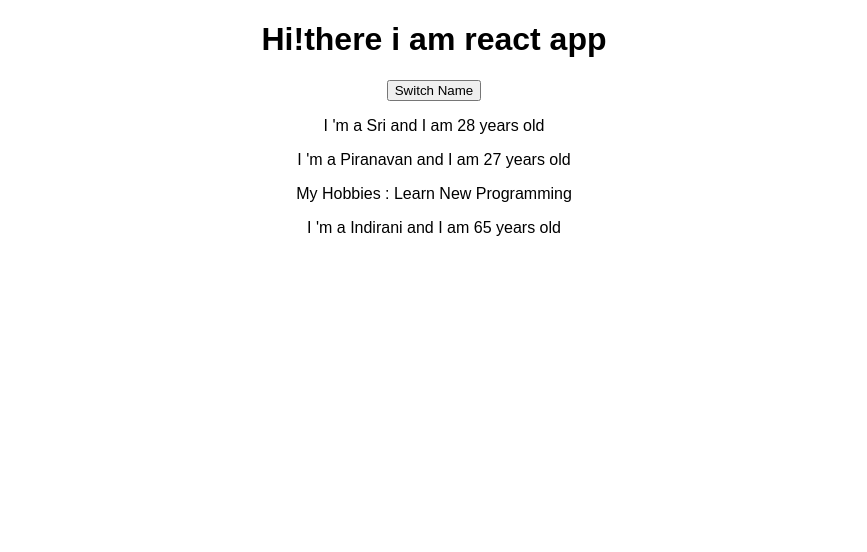
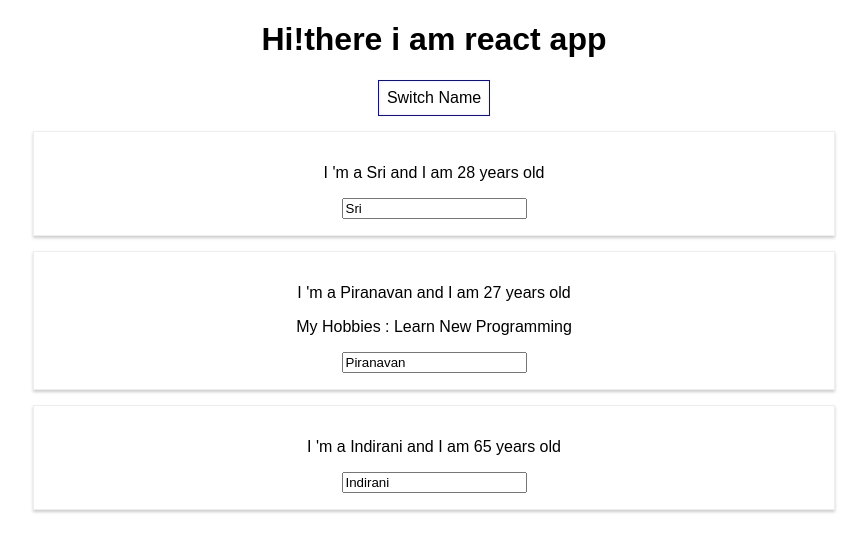
Before and after one commit to YSripiranavan/ReactJs-Learning, a React (Create React App) app: page / in a window 1280 px wide. Shown: the top 552 px of the page, without its empty margins (206-1073 px from the left). Built offline with nearby package versions, Linux system fonts and the light colour scheme.

Commit message:
added the styles

```diff
--- a/src/App.js
+++ b/src/App.js
@@ -1,43 +1,55 @@
-import React, { useState } from "react";
+import React, { Component } from "react";
 import "./App.css";
 import Person from "./Person/Person";
 
-const app = () => {
-  const [personsState, setPersonsState] = useState(
-    {
+class App extends Component {
+  state = {
     persons: [
       { name: "Sri", age: 28 },
       { name: "Piranavan", age: 27 },
       { name: "Indirani", age: 65 }
     ]
   }
-  );
 
-  const [otherState, setOtherState] = useState({
-    otherValue: "Some Other Value"
-  });
-  console.log(personsState, otherState);
-
-  const switchNameHandler = () => {
-    setPersonsState({
+  switchNameHandler = (newName) => {
+    this.setState({
       persons: [
-        { name: "SriPiranavan", age: 28 },
+        { name: newName, age: 28 },
         { name: "Piranavan", age: 27 },
         { name: "Indirani", age: 65 }
       ]
     })
   }
+
+  nameChangeHandler = (event) => {
+    this.setState({
+      persons: [
+        { name: "Sri", age: 28 },
+        { name: event.target.value, age: 27 },
+        { name: "Indirani", age: 65 }
+      ]
+    });
+  }
+  render() {
+    const style = {
+      backgroundColor: 'white',
+      font: 'inherit',
+      border: '1px solid blue',
+      padding: '8px',
+      cursor: 'pointer'
+    }
     return (
       <div className="App">
         <h1> Hi!there i am react app </h1>
-      <button onClick={switchNameHandler}>Switch Name</button>
-      <Person name={personsState.persons[0].name} age={personsState.persons[0].age} />
-      <Person name={personsState.persons[1].name} age={personsState.persons[1].age}>
+        <button style={style} onClick={() => this.switchNameHandler("Sripiranavan")}>Switch Name</button>
+        <Person name={this.state.persons[0].name} age={this.state.persons[0].age} />
+        <Person name={this.state.persons[1].name} age={this.state.persons[1].age} click={this.switchNameHandler.bind(this, "Sri")} changed={this.nameChangeHandler}>
           My Hobbies : Learn New Programming
         </Person>
-      <Person name={personsState.persons[2].name} age={personsState.persons[2].age} />
+        <Person name={this.state.persons[2].name} age={this.state.persons[2].age} />
       </div>
     );
   }
+}
 
-export default app;
+export default App;
--- /dev/null
+++ b/src/Person/Person.css
@@ -0,0 +1,8 @@
+.person{
+    margin: 15px auto;
+    width: 60%;
+    border: 1px solid #eee;
+    box-shadow: 0 2px 3px #ccc;
+    padding: 16px;
+    text-align: center;
+}
--- a/src/Person/Person.js
+++ b/src/Person/Person.js
@@ -1,10 +1,12 @@
 import React from 'react';
+import './Person.css';
 
 const person = (props) => {
     return (
-        <div>
-            <p> I 'm a {props.name} and I am {props.age} years old</p>
+        <div className="person">
+            <p onClick={props.click}> I 'm a {props.name} and I am {props.age} years old</p>
             <p>{props.children}</p>
+            <input type="text" onChange={props.changed} value={props.name} />
         </div>
     );
 };
```
Lines whose indentation alone changed are shown as unchanged.
